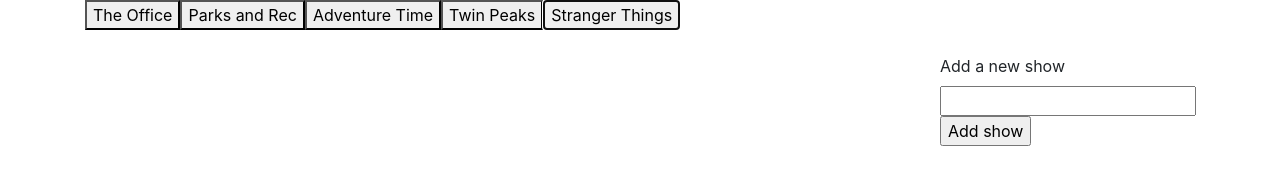
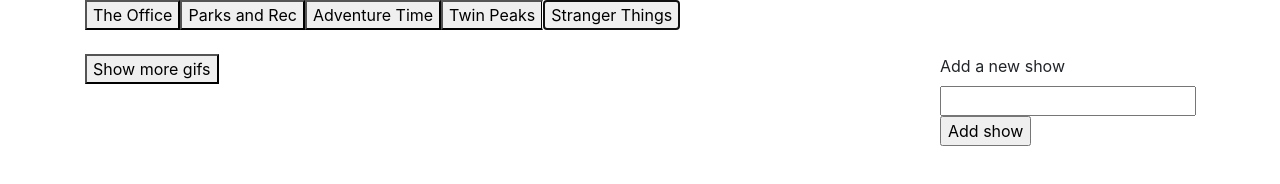
Before and after one commit to mquint0603/AjaxHomework, a plain HTML site: page index.html in a window 1280 px wide. Both pictures are taken after a click on the element 640 px from the left and 15 px from the top of the page. Drawn offline with nearby package versions, Linux system fonts and the light colour scheme; no server answers.

Commit message:
added show more button

```diff
--- a/app.js
+++ b/app.js
@@ -1,5 +1,7 @@
 var shows = ["The Office", "Parks and Rec", "Adventure Time", "Twin Peaks", "Stranger Things"];
-
+var numberShown;
+var queryURL;
+var searchedShow
 //----------------------------  add buttons to page
 
 function makeButtons() {
@@ -22,25 +24,20 @@ $("#addShow").on("click", function(event) {
 });
 
 makeButtons();
+$("#showMore").hide()
 
 //____________________________ request from giphy api
 
-$("#buttonSection").on("click", ".show", function() {
-    $("#gifs-go-here").empty();
-    var searchedShow = $(this).attr("data-name")
-    var queryURL = "http://api.giphy.com/v1/gifs/search?q=" + searchedShow + "&api_key=53rTNycyKtaDMuqIM8lZWUhSn4bbBSXi&limit=10"
-
+function showGifs(){
     $.ajax({
         url: queryURL,
         method: "GET"
     }).then(function(response) {
         // console.log(response)
         var results = response.data
-
         for (var i = 0; i < results.length; i++) {
             var gifDiv = $("<div>").addClass("gif-holder")
             var rating = $("<p>")
-
             rating.text(results[i].rating)
 
             var gifImage = $("<img>").addClass("gif")
@@ -55,6 +52,16 @@ $("#buttonSection").on("click", ".show", function() {
         }
 
     });
+}
+$("#buttonSection").on("click", ".show", function() {
+    $("#gifs-go-here").empty();
+    searchedShow = $(this).attr("data-name")
+    numberShown = 10
+    $("#showMore").show()
+    $("#showMore").attr("data-name", searchedShow)
+    queryURL = "http://api.giphy.com/v1/gifs/search?q=" + searchedShow + "&api_key=53rTNycyKtaDMuqIM8lZWUhSn4bbBSXi&limit=" + numberShown
+
+    showGifs()
 });
 
 
@@ -71,3 +78,15 @@ if (currentURL === stillURL){
 }
 
 });
+
+$("#showMore").on("click", function(){
+
+    numberShown += 10;
+
+    $("#gifs-go-here").empty();
+    searchedShow = $(this).attr("data-name")
+    queryURL = "http://api.giphy.com/v1/gifs/search?q=" + searchedShow + "&api_key=53rTNycyKtaDMuqIM8lZWUhSn4bbBSXi&limit=" + numberShown
+
+    showGifs()
+
+})
--- a/index.html
+++ b/index.html
@@ -21,6 +21,7 @@
             <div class="col-md-9">
                 <div id="gifs-go-here">
             </div>
+            <button id="showMore">Show more gifs</button>
         </div>
             <div class="col-md-3">
                 <form id="shows-form">
```
